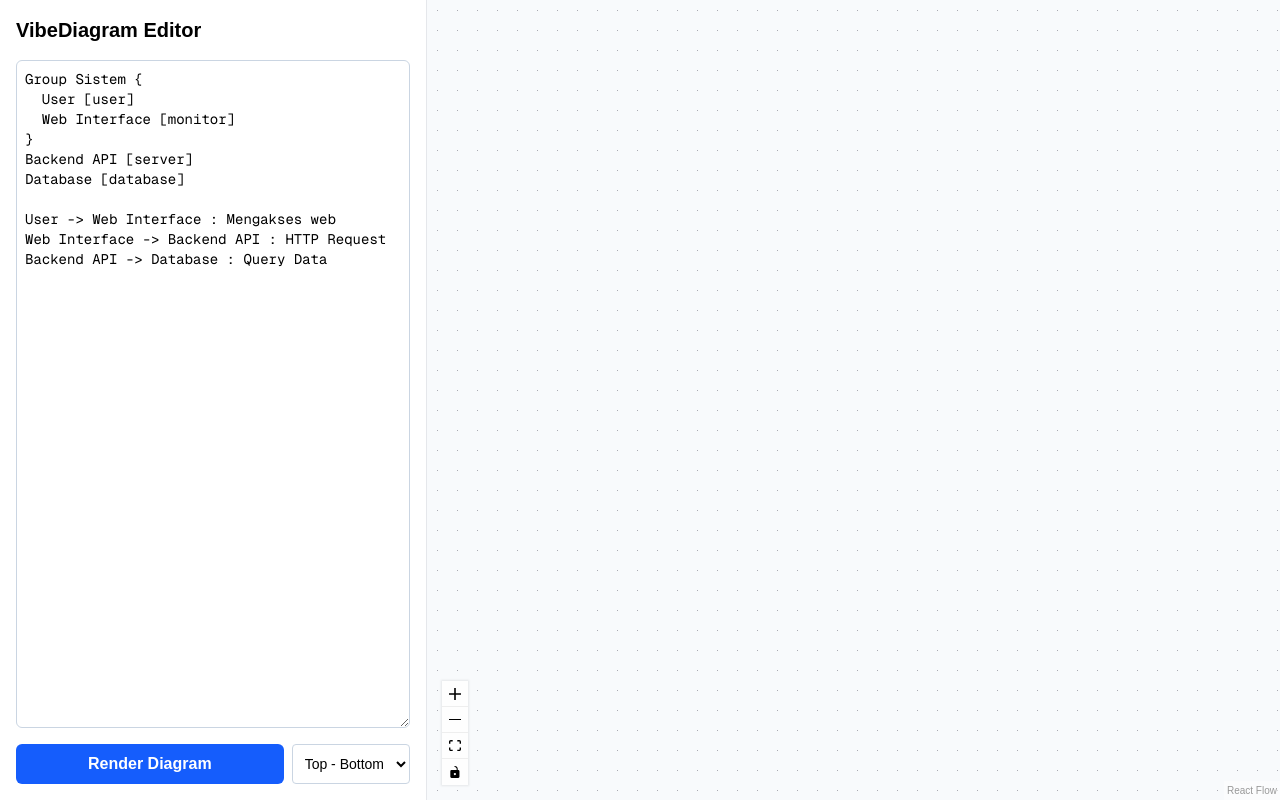
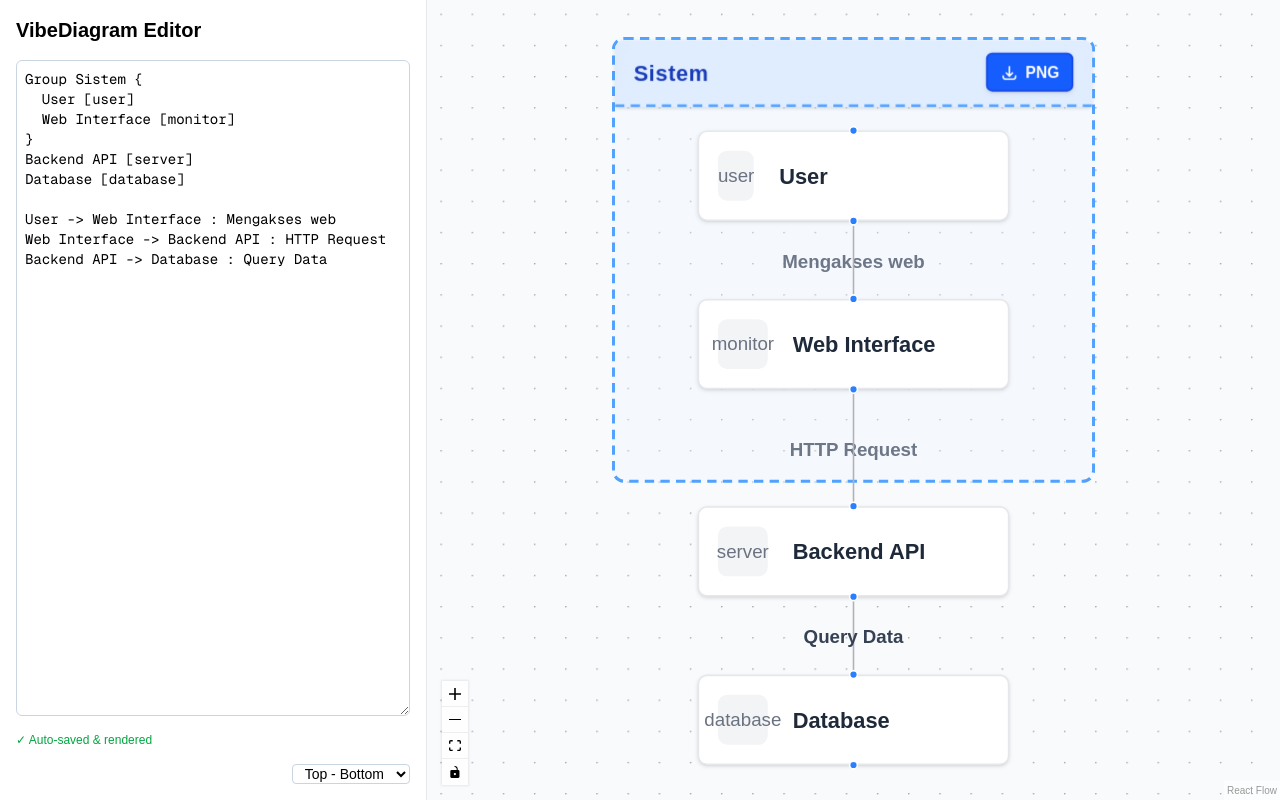
Before and after one commit to Resanso/vibediagram, a Next.js app: page / in a window 1280 px wide. Built offline with nearby package versions, Linux system fonts and the light colour scheme.

Commit message:
feat: implement safe auto-render debounce and graceful error handling interface

```diff
--- a/src/app/page.tsx
+++ b/src/app/page.tsx
@@ -30,6 +30,7 @@ Backend API -> Database : Query Data`);
   const [nodes, setNodes] = useState<Node[]>([]);
   const [edges, setEdges] = useState<Edge[]>([]);
   const [isCanvasInteraction, setIsCanvasInteraction] = useState(false);
+  const [error, setError] = useState<string | null>(null);
 
   const onNodesChange = useCallback(
     (changes: NodeChange[]) => setNodes((nds) => applyNodeChanges(changes, nds)),
@@ -69,8 +70,11 @@ Backend API -> Database : Query Data`);
     setDsl(prev => (prev !== newDsl ? newDsl : prev));
   }, [nodes, edges, isCanvasInteraction]);
 
-  const handleApplyDsl = () => {
-    setIsCanvasInteraction(false);
+  useEffect(() => {
+    const timeoutId = setTimeout(() => {
+      if (isCanvasInteraction) return;
+
+      try {
         const parsed = parseDsl(dsl);
 
         const flowEdges: Edge[] = parsed.edges.map(e => ({
@@ -87,7 +91,14 @@ Backend API -> Database : Query Data`);
 
         setNodes(layouted.nodes);
         setEdges(layouted.edges);
-  };
+        setError(null);
+      } catch (err) {
+        setError("Syntax error: Silakan periksa kembali DSL Anda.");
+      }
+    }, 600);
+
+    return () => clearTimeout(timeoutId);
+  }, [dsl, layoutDir, isCanvasInteraction]);
 
   return (
     <div className="h-screen w-full flex text-black">
@@ -102,13 +113,12 @@ Backend API -> Database : Query Data`);
           }}
           placeholder="Enter your custom DSL here..."
         />
-        <div className="flex gap-2">
-          <button
-            onClick={handleApplyDsl}
-            className="flex-1 bg-blue-600 text-white py-2 rounded-md hover:bg-blue-700 font-bold"
-          >
-            Render Diagram
-          </button>
+        {error ? (
+          <p className="text-xs text-red-500 font-medium">{error}</p>
+        ) : (
+          <p className="text-xs text-green-600 font-medium">✓ Auto-saved & rendered</p>
+        )}
+        <div className="flex gap-2 justify-end">
           <select
             value={layoutDir}
             onChange={(e) => {
```
Also changed, not shown: 1 other file (tests, documents, lock files or other folders). Lines whose indentation alone changed are shown as unchanged.
